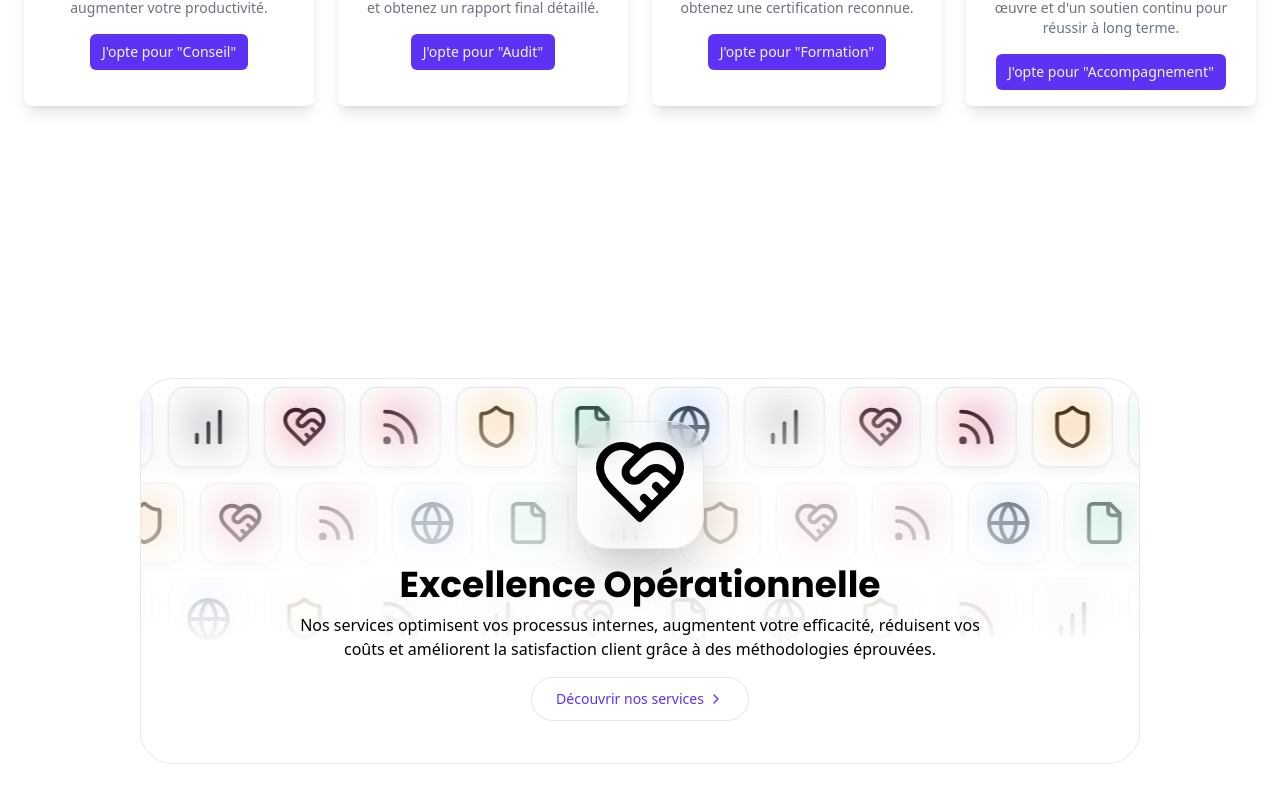
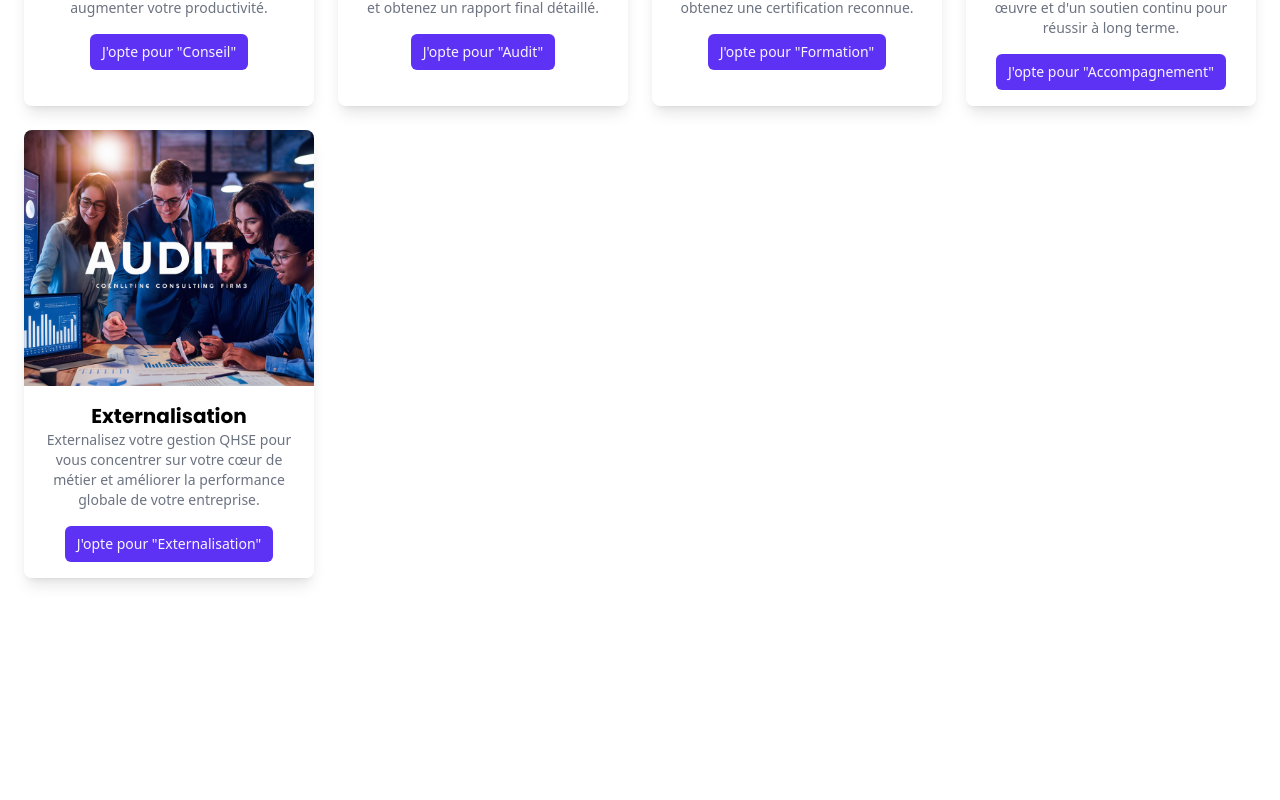
Before and after one commit to hhhallan/qualissee, a Next.js app: page / in a window 1280 px wide. Shown: the part 1820-2620 px from the top of the page. Built offline with nearby package versions, Linux system fonts and the light colour scheme.

Commit message:
externalisation: ajout du contenu

```diff
--- a/src/constants/services.ts
+++ b/src/constants/services.ts
@@ -115,4 +115,33 @@ export const services = [
       },
     ],
   },
+  {
+    id: "externalisation",
+    title: "Externalisation",
+    description:
+      "Externalisez votre gestion QHSE pour vous concentrer sur votre cœur de métier et améliorer la performance globale de votre entreprise.",
+    mediaSrc: "audit.png",
+    sections: [
+      {
+        title: "Gestion QHSE Externalisée",
+        description:
+          "Déléguez la gestion de la qualité, de la santé, de la sécurité et de l&apos;environnement à nos experts. Nous nous assurons que vos normes QHSE sont maintenues au plus haut niveau, vous permettant de vous concentrer sur vos activités principales.",
+        cta: { label: "En savoir plus", href: "#" },
+        mediaSrc: "placeholder.svg",
+      },
+      {
+        title: "Réduction des Risques",
+        description:
+          "Minimisez les risques liés à la conformité QHSE grâce à notre expertise. Nous identifions les potentiels de non-conformité et mettons en place des stratégies pour garantir une gestion proactive des risques.",
+        mediaSrc: "placeholder.svg",
+      },
+      {
+        title: "Amélioration Continue",
+        description:
+          "Engagez-vous dans un processus d&apos;amélioration continue avec nos services d&apos;externalisation. Nous analysons régulièrement vos performances QHSE et apportons des améliorations pour une meilleure efficacité et conformité.",
+        cta: { label: "En savoir plus", href: "#" },
+        mediaSrc: "placeholder.svg",
+      },
+    ],
+  },
 ];
```
